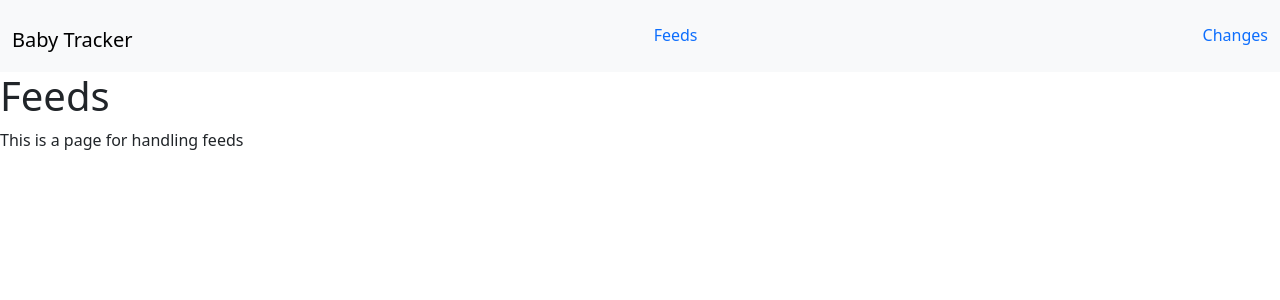
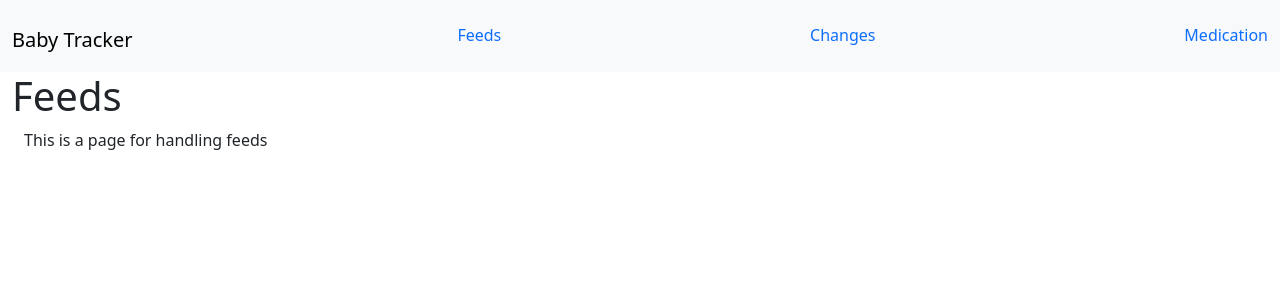
Before and after one commit to mijon/babytracker, a Flask app: page /feeds/ in a window 1280 px wide. Shown: the top 300 px of the page. Run offline with Flask 3, Linux system fonts and the light colour scheme.

Commit message:
minor styling changes on base template

```diff
--- a/babytracker/templates/base.html
+++ b/babytracker/templates/base.html
@@ -18,15 +18,20 @@
       <ul class="nav nav-underline">
           <li class="nav-item"><a class="nav-link" href="{{ url_for('changes.index') }}">Changes</a></li>
       </ul>
+      <ul class="nav nav-underline">
+          <li class="nav-item"><a class="nav-link" href="{{ url_for('medication.index') }}">Medication</a></li>
+      </ul>
 </nav>
-<section class="content">
+<section class="content container-fluid">
   <header>
     {% block header %}{% endblock %}
   </header>
   {% for message in get_flashed_messages() %}
     <div class="flash">{{ message }}</div>
   {% endfor %}
-  {% block content %}{% endblock %}
+      <div class="container-fluid">
+        {% block content %}{% endblock %}
+      </div>
 </section>
   </body>
 </html>
```
